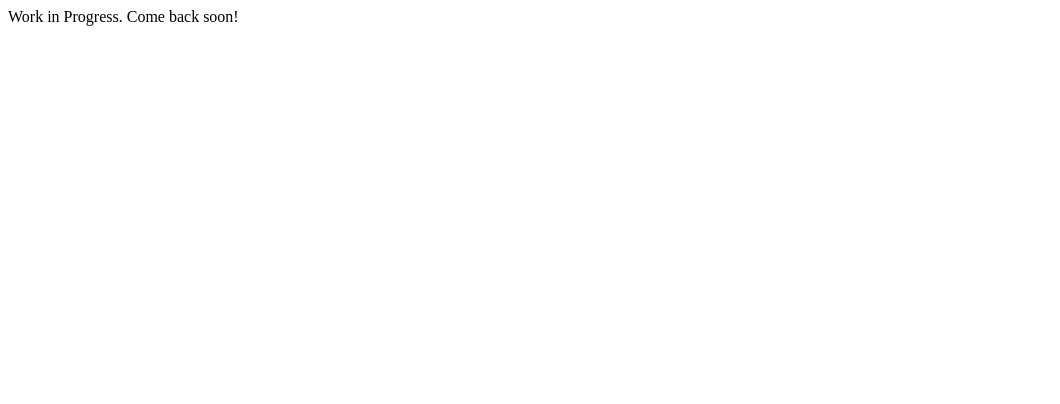
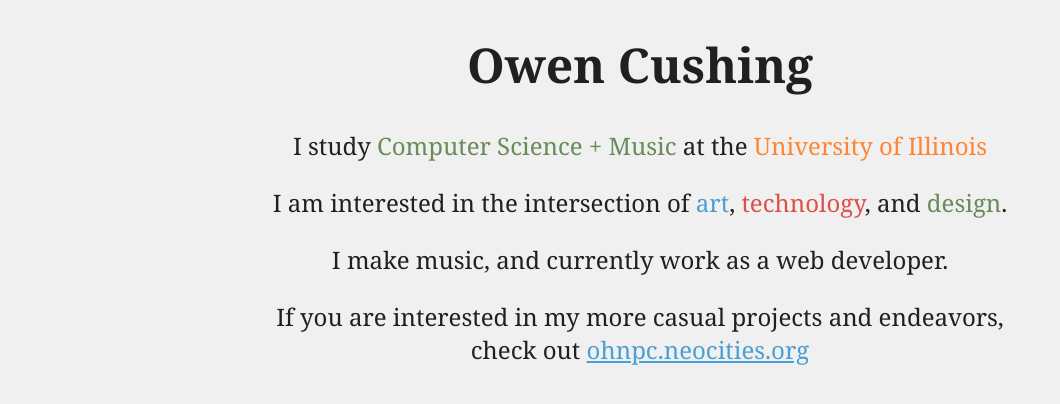
Before and after one commit to opcushing/opcushing.github.io, a plain HTML site: page index.html in a window 1280 px wide. Shown: the whole page, without its empty margins (0-1060 px from the left). Drawn offline with Linux system fonts and the light colour scheme.

Commit message:
initial webpage

```diff
--- a/index.html
+++ b/index.html
@@ -4,9 +4,32 @@
   <meta charset="UTF-8">
   <meta http-equiv="X-UA-Compatible" content="IE=edge">
   <meta name="viewport" content="width=device-width, initial-scale=1.0">
+  <link rel="stylesheet" href="/styles.css">
   <title>Owen Cushing</title>
 </head>
 <body>
-  Work in Progress. Come back soon!
-</body>
+  <div style="text-align: center;">
+    <h1>Owen Cushing</h1>
+
+    <p>I study
+      <span style="color:var(--green)">Computer Science + Music</span>
+      at the
+      <span style="color:var(--orange)">University of Illinois</span>
+    </p>
+
+    <p>
+      I am interested in the intersection of
+      <span style="color:var(--blue)">art</span>,
+      <span style="color:var(--red)">technology</span>, and
+      <span style="color:var(--green)">design</span>.
+    </p>
+
+    <p>
+      I make music, and currently work as a web developer.
+    </p>
+
+    <p>If you are interested in my more casual projects and endeavors, <br> check out <a
+        href="https://ohnpc.neocities.org">ohnpc.neocities.org</a></p>
+  </div>
+  </body>
 </html>
--- /dev/null
+++ b/styles.css
@@ -0,0 +1,19 @@
+:root {
+  --white: #f0f0f0;
+  --black: #202020;
+  --green: #688b58;
+  --blue: #4a9fd3;
+  --red: #db504a;
+  --orange: #ff8533;
+}
+
+body {
+  background-color: var(--white);
+  color: var(--black);
+  font-size: x-large;
+  font-family: Georgia, 'Times New Roman', Times, serif;
+}
+
+a {
+  color: var(--blue);
+}
```
